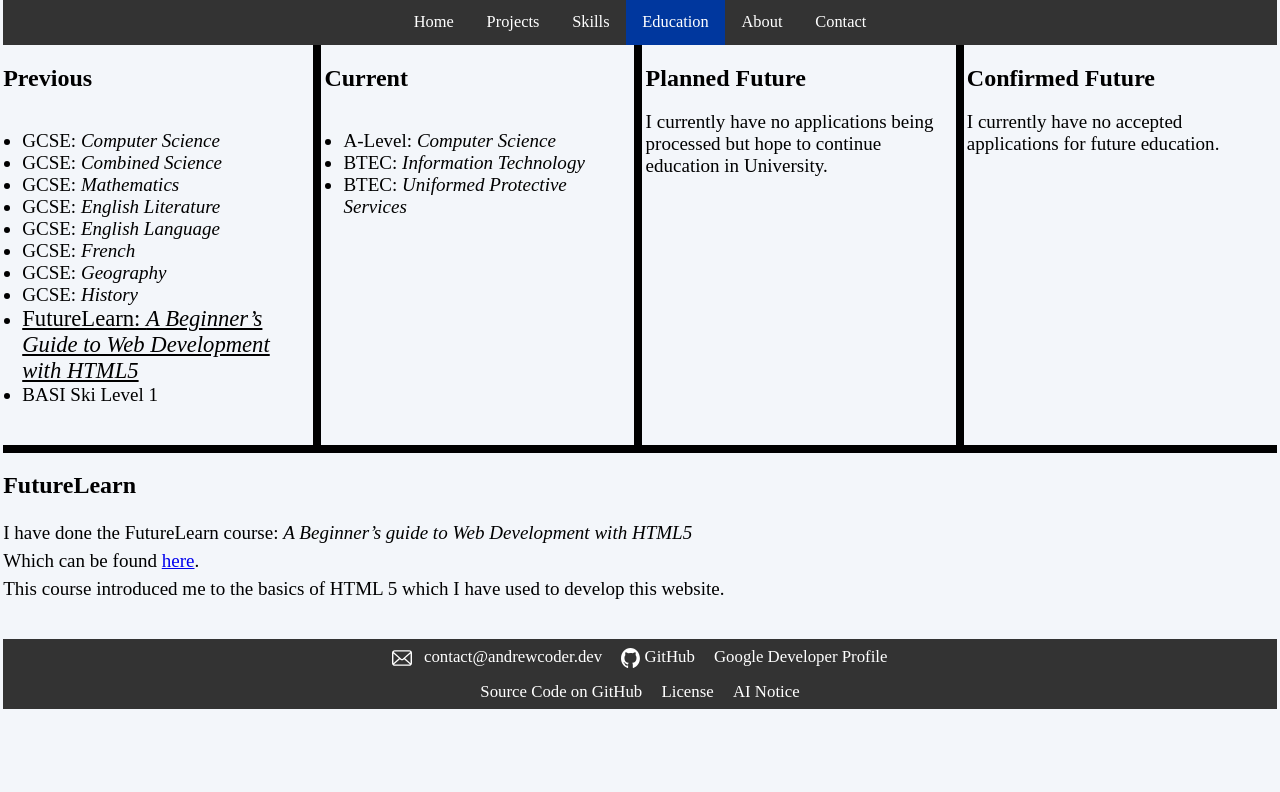
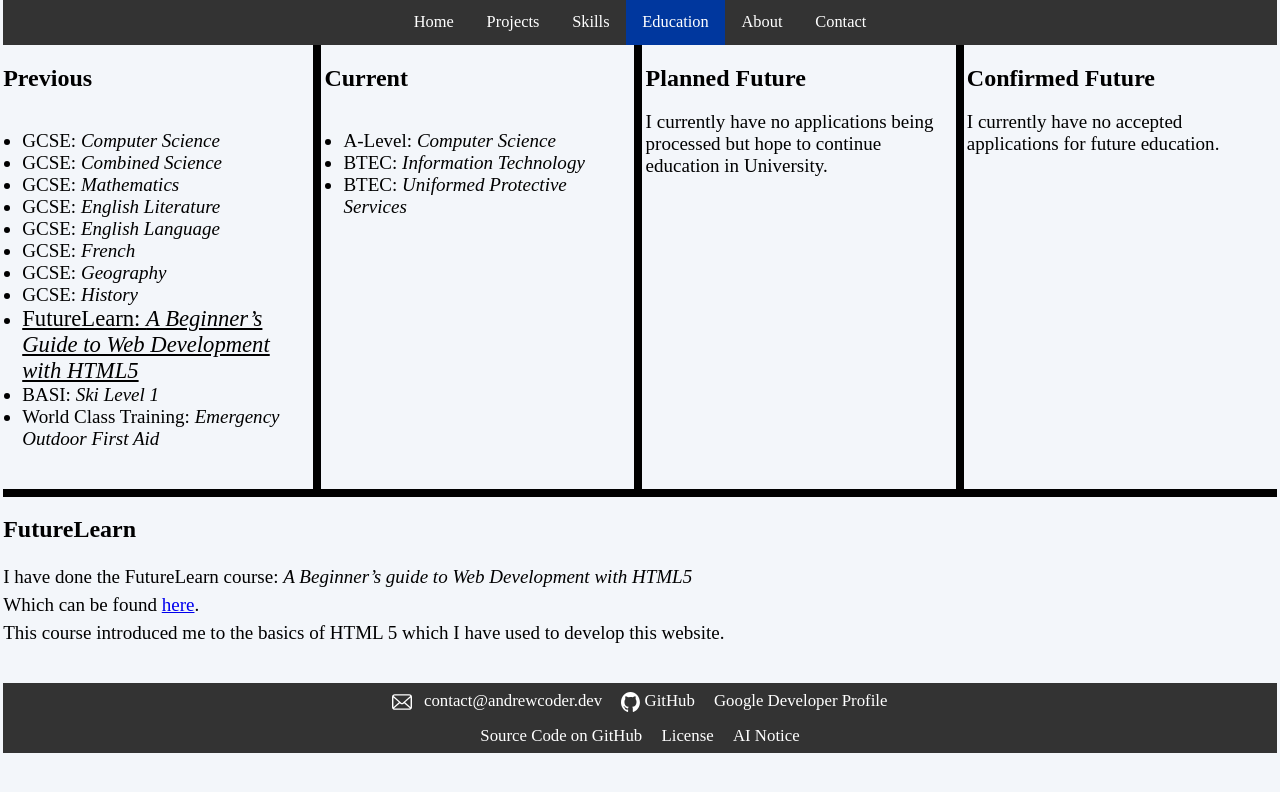
Before and after one commit to Andrew-Dev-Coder/Portfolio, a Jekyll site: the page built from Pages/OtherPages/education.html, in a window 1280 px wide. Shown: the top 792 px of the page. Built offline with Jekyll 4.4.1, drawn with Linux system fonts in a browser that asks for light colours.

Commit message:
Add elements to list
Signed-off-by: Andrew <contact@andrewcoder.dev>

```diff
--- a/Pages/OtherPages/education.html
+++ b/Pages/OtherPages/education.html
@@ -24,7 +24,8 @@ permalink: /education/
                 <li>GCSE: <em>Geography</em> </li>
                 <li>GCSE: <em>History</em> </li>
                 <li> <a class="internalLink" href="#FutureLearn">FutureLearn: <em>A Beginner’s Guide to Web Development with HTML5</em> </a> </li>
-                <li>BASI Ski Level 1</li>
+                <li>BASI: <em>Ski Level 1</em></li>
+                <li>World Class Training: <em>Emergency Outdoor First Aid</em></li>
             </ul>
         </section>
 
```
